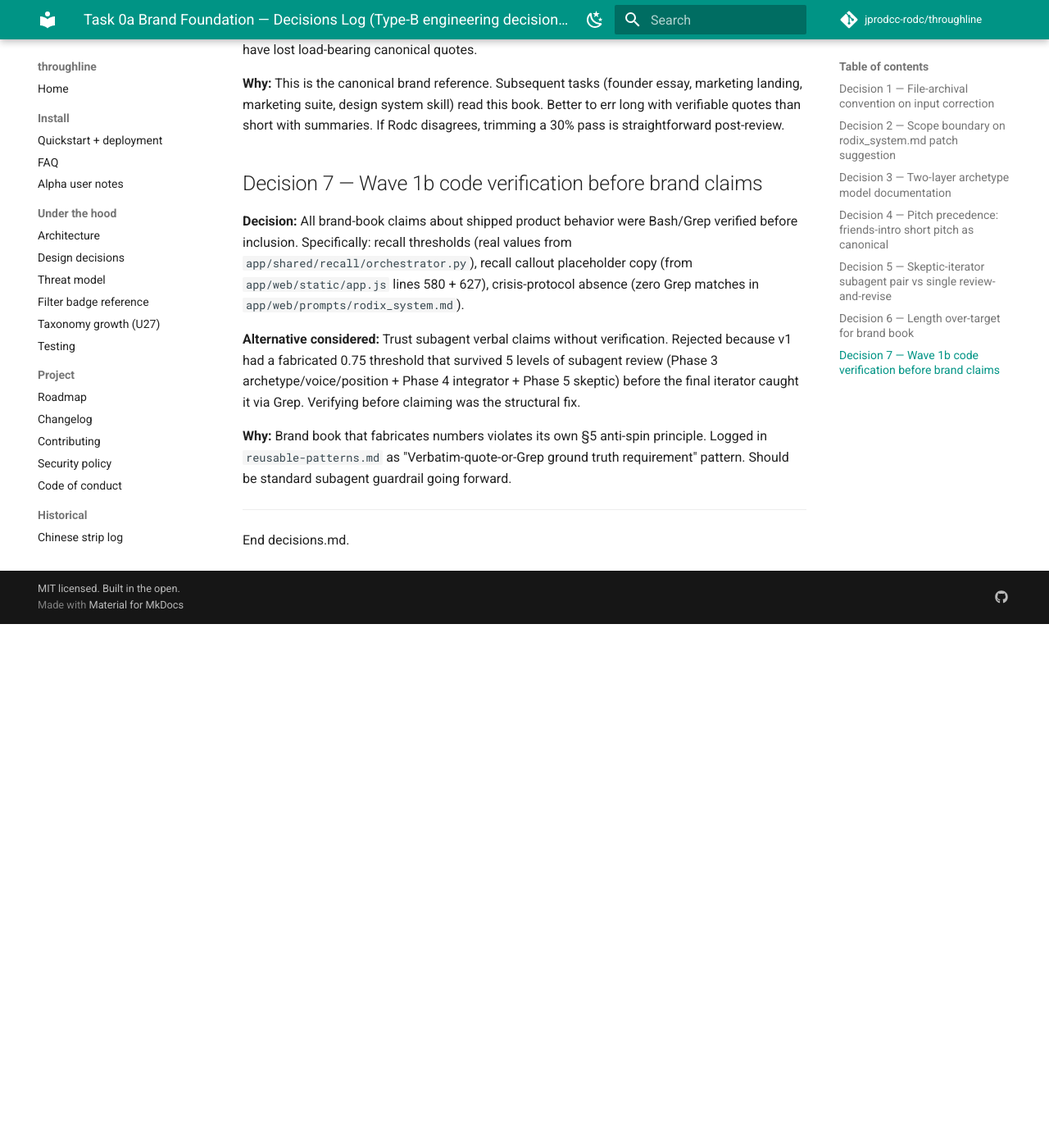
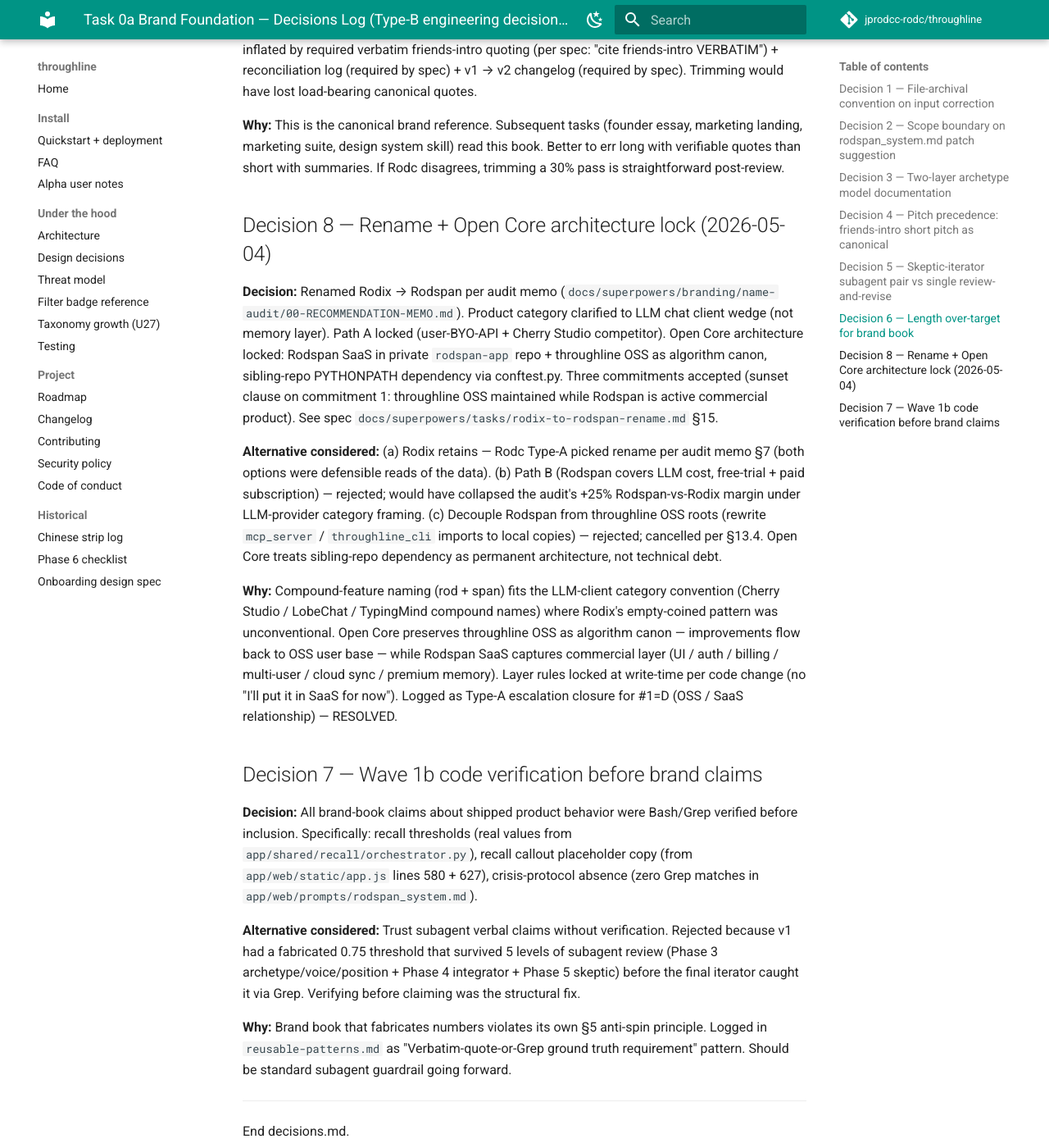
Before and after one commit to jprodcc-rodc/throughline, an MkDocs documentation site: the page built from docs/superpowers/brand/decisions.md, in a window 1280 px wide and 1400 px high, scrolled down 2613 px. Shown: the whole window at 82% size. Built offline with MkDocs 1.6.1 and Material for MkDocs 9.7.7, drawn with Linux system fonts in a browser that asks for light colours; comment, search, counter and statistics services are not loaded; before the commit the page ends 3374 px from its top, so only the background shows below that; some of the changed text lies outside the part shown.

Commit message:
semantic(§A.1): decisions.md PBE LIGHT — find-replace Rodix → Rodspan + Decision 8 added (2026-05-04 rename + Open Core architecture lock + Path A + 3 commitments). Existing Decisions 1-7 preserved verbatim. Filename refs to rodspan_system.md updated. Original rodix-friends-intro.md path retained pending §A.2 lock.
Co-Authored-By: Claude Opus 4.7 (1M context) <noreply@anthropic.com>

```diff
--- a/docs/superpowers/brand/decisions.md
+++ b/docs/superpowers/brand/decisions.md
@@ -6,17 +6,17 @@ This file records the engineering decisions CC made during Task 0a that don't ne
 
 **Decision:** When primary input changes mid-task (Rodc located `rodix-friends-intro.md` mid-shift), rename existing outputs to `*-{old-source}-based.md` (e.g. `archetype-analysis-brainstorm-based.md`) and re-run Phase 3 with new primary input. The new outputs replace the canonical filename (`archetype-analysis.md`).
 
-**Alternative considered:** Hand-merge old + new outputs to preserve the work. Rejected because brainstorm-based outputs concluded fundamentally different verdicts (Sage primary vs Explorer primary; "thinking not engagement" vs "ChatGPT remembers your name. Rodix remembers your thinking."). Hand-merge would have papered over the contradictions rather than resolved them.
+**Alternative considered:** Hand-merge old + new outputs to preserve the work. Rejected because brainstorm-based outputs concluded fundamentally different verdicts (Sage primary vs Explorer primary; "thinking not engagement" vs "ChatGPT remembers your name. Rodspan remembers your thinking."). Hand-merge would have papered over the contradictions rather than resolved them.
 
 **Why:** Audit trail preserved without forcing manual diff. v2 outputs are clean reads grounded in canonical input. Logged in `reusable-patterns.md` as "Archive-then-rebuild on primary-input correction" pattern.
 
-## Decision 2 — Scope boundary on `rodix_system.md` patch suggestion
+## Decision 2 — Scope boundary on `rodspan_system.md` patch suggestion
 
-**Decision:** Brand book v2 §5 added an extended English-language banned-phrase list ("I hear you", "I get it", "That sounds really hard", "Let's unpack this together", "I'm listening", "You're not alone") that exceeds the current `rodix_system.md` v1.3 ban list. CC did NOT patch `rodix_system.md` — that's Wave 1b shipped code (commit 53b56f0 frozen until dogfood verifies).
+**Decision:** Brand book v2 §5 added an extended English-language banned-phrase list ("I hear you", "I get it", "That sounds really hard", "Let's unpack this together", "I'm listening", "You're not alone") that exceeds the current `rodspan_system.md` v1.3 ban list. CC did NOT patch `rodspan_system.md` — that's Wave 1b shipped code (commit 53b56f0 frozen until dogfood verifies).
 
-**Alternative considered:** Auto-patch `rodix_system.md` with the extended list. Rejected because the instruction set explicitly says "Touch Wave 1b ship-ready code (commit 53b56f0 frozen until dogfood verifies)" is NOT licensed.
+**Alternative considered:** Auto-patch `rodspan_system.md` with the extended list. Rejected because the instruction set explicitly says "Touch Wave 1b ship-ready code (commit 53b56f0 frozen until dogfood verifies)" is NOT licensed.
 
-**Why:** Brand book documents the *brand stance* on banned English phrases; rodix_system.md operationalizes it. The two layers can be temporarily out of sync. Wave 1c (or Wave 2 system-prompt iteration) is the correct vehicle for the patch. Logged in v1 → v2 changelog for Rodc visibility.
+**Why:** Brand book documents the *brand stance* on banned English phrases; rodspan_system.md operationalizes it. The two layers can be temporarily out of sync. Wave 1c (or Wave 2 system-prompt iteration) is the correct vehicle for the patch. Logged in v1 → v2 changelog for Rodc visibility.
 
 ## Decision 3 — Two-layer archetype model documentation
 
@@ -24,11 +24,11 @@ This file records the engineering decisions CC made during Task 0a that don't ne
 
 **Alternative considered:** Pick one archetype, force the other to align. Rejected because v1 conflated layers (Sage-as-brand-archetype was wrong; v1 read in-product mechanics as if they were the brand) and a single-layer choice would either reduce brand specificity (Explorer → erases AI character's Sage flavor that's clearly correct) or force the AI to behave Explorer-y in chat (anti-Socratic, breaks Round 3+ stop-asking discipline).
 
-**Why:** Friends-intro voice IS Explorer; rodix_system.md voice IS Sage-flavored. Both inputs are canonical. A two-layer model is more honest than picking one. Routing rule prevents "schizoid" deliveries (e.g., a launch-video script that flips registers mid-clip).
+**Why:** Friends-intro voice IS Explorer; rodspan_system.md voice IS Sage-flavored. Both inputs are canonical. A two-layer model is more honest than picking one. Routing rule prevents "schizoid" deliveries (e.g., a launch-video script that flips registers mid-clip).
 
 ## Decision 4 — Pitch precedence: friends-intro short pitch as canonical
 
-**Decision:** Brand book §1 uses the friends-intro short pitch verbatim: **"ChatGPT remembers your name. Rodix remembers your thinking."** v1's longer pitch ("AI chat that visibly remembers what you said and brings it back when it matters — built for thinking, not for engagement") is preserved as a longer-form articulation suitable for landing-page subhead or founder-essay-pull-quote, not hero copy.
+**Decision:** Brand book §1 uses the friends-intro short pitch verbatim: **"ChatGPT remembers your name. Rodspan remembers your thinking."** v1's longer pitch ("AI chat that visibly remembers what you said and brings it back when it matters — built for thinking, not for engagement") is preserved as a longer-form articulation suitable for landing-page subhead or founder-essay-pull-quote, not hero copy.
 
 **Alternative considered:** Use v1's longer pitch. Rejected because friends-intro author wrote the short pitch and tagged it "That's the whole thing" — that is a canonical signal. Eight words beats 22 for hero use.
 
@@ -50,9 +50,17 @@ This file records the engineering decisions CC made during Task 0a that don't ne
 
 **Why:** This is the canonical brand reference. Subsequent tasks (founder essay, marketing landing, marketing suite, design system skill) read this book. Better to err long with verifiable quotes than short with summaries. If Rodc disagrees, trimming a 30% pass is straightforward post-review.
 
+## Decision 8 — Rename + Open Core architecture lock (2026-05-04)
+
+**Decision:** Renamed Rodix → Rodspan per audit memo (`docs/superpowers/branding/name-audit/00-RECOMMENDATION-MEMO.md`). Product category clarified to LLM chat client wedge (not memory layer). Path A locked (user-BYO-API + Cherry Studio competitor). Open Core architecture locked: Rodspan SaaS in private `rodspan-app` repo + throughline OSS as algorithm canon, sibling-repo PYTHONPATH dependency via conftest.py. Three commitments accepted (sunset clause on commitment 1: throughline OSS maintained while Rodspan is active commercial product). See spec `docs/superpowers/tasks/rodix-to-rodspan-rename.md` §15.
+
+**Alternative considered:** (a) Rodix retains — Rodc Type-A picked rename per audit memo §7 (both options were defensible reads of the data). (b) Path B (Rodspan covers LLM cost, free-trial + paid subscription) — rejected; would have collapsed the audit's +25% Rodspan-vs-Rodix margin under LLM-provider category framing. (c) Decouple Rodspan from throughline OSS roots (rewrite `mcp_server` / `throughline_cli` imports to local copies) — rejected; cancelled per §13.4. Open Core treats sibling-repo dependency as permanent architecture, not technical debt.
+
+**Why:** Compound-feature naming (rod + span) fits the LLM-client category convention (Cherry Studio / LobeChat / TypingMind compound names) where Rodix's empty-coined pattern was unconventional. Open Core preserves throughline OSS as algorithm canon — improvements flow back to OSS user base — while Rodspan SaaS captures commercial layer (UI / auth / billing / multi-user / cloud sync / premium memory). Layer rules locked at write-time per code change (no "I'll put it in SaaS for now"). Logged as Type-A escalation closure for #1=D (OSS / SaaS relationship) — RESOLVED.
+
 ## Decision 7 — Wave 1b code verification before brand claims
 
-**Decision:** All brand-book claims about shipped product behavior were Bash/Grep verified before inclusion. Specifically: recall thresholds (real values from `app/shared/recall/orchestrator.py`), recall callout placeholder copy (from `app/web/static/app.js` lines 580 + 627), crisis-protocol absence (zero Grep matches in `app/web/prompts/rodix_system.md`).
+**Decision:** All brand-book claims about shipped product behavior were Bash/Grep verified before inclusion. Specifically: recall thresholds (real values from `app/shared/recall/orchestrator.py`), recall callout placeholder copy (from `app/web/static/app.js` lines 580 + 627), crisis-protocol absence (zero Grep matches in `app/web/prompts/rodspan_system.md`).
 
 **Alternative considered:** Trust subagent verbal claims without verification. Rejected because v1 had a fabricated 0.75 threshold that survived 5 levels of subagent review (Phase 3 archetype/voice/position + Phase 4 integrator + Phase 5 skeptic) before the final iterator caught it via Grep. Verifying before claiming was the structural fix.
 
```
